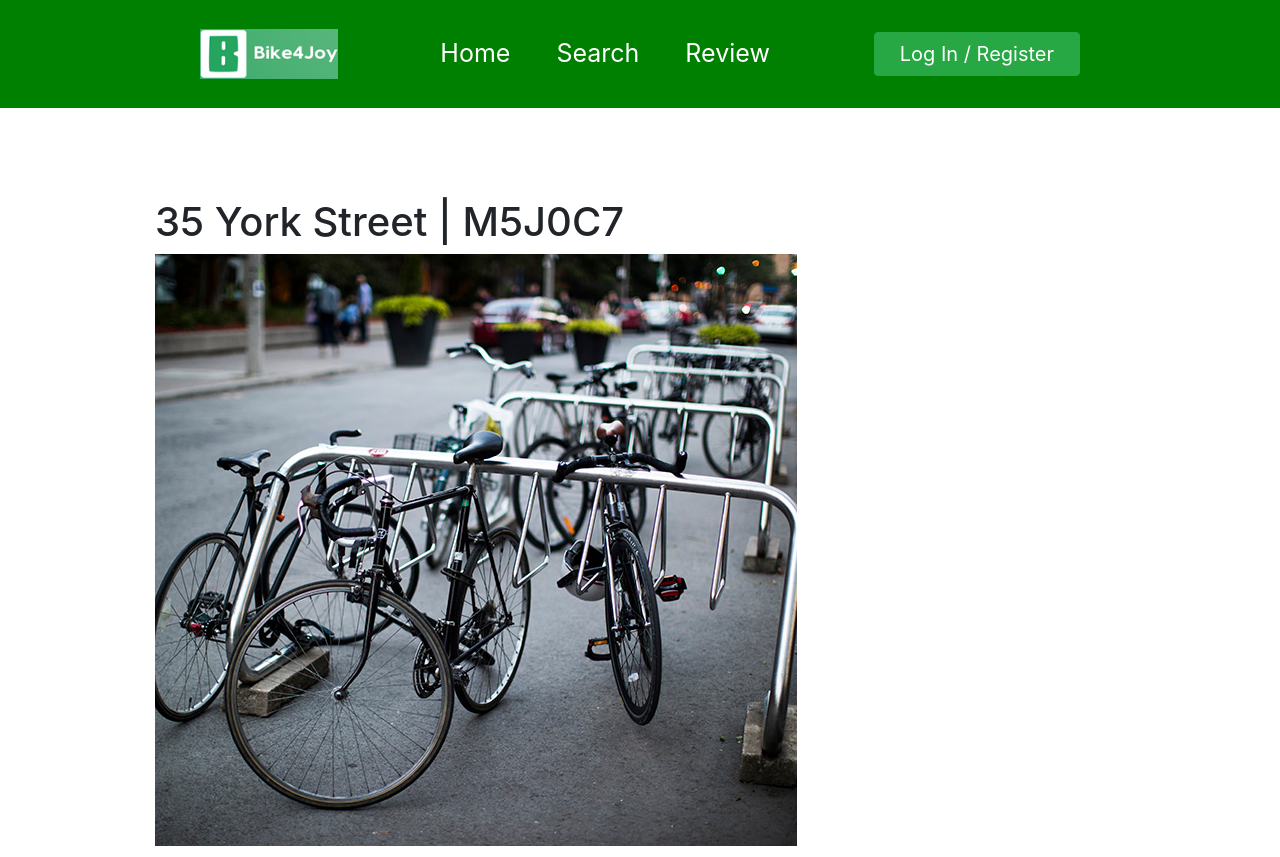
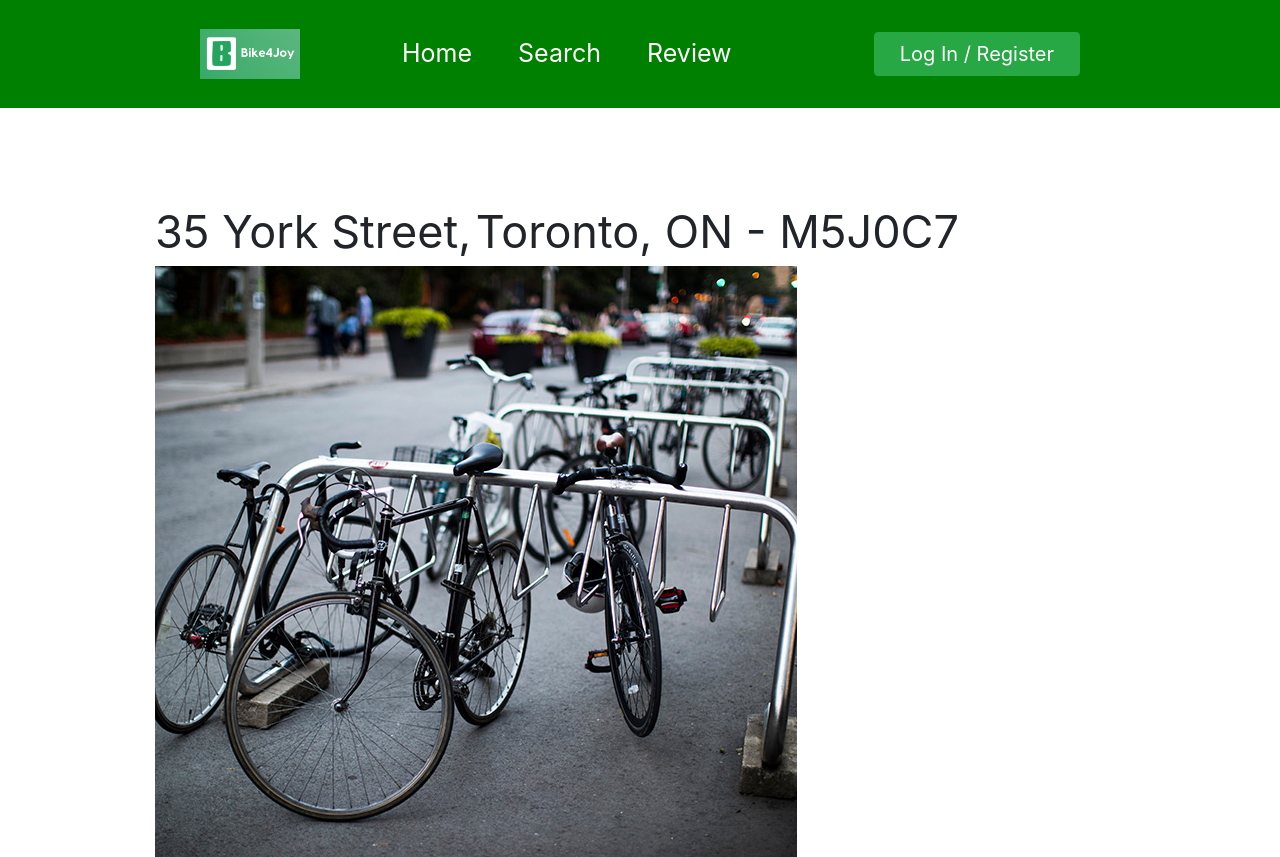
Before and after one commit to billsong0407/Bike4Joy, a PHP site: page /single-result.html in a window 1280 px wide. Shown: the top 857 px of the page. Run offline with PHP 8.4, Linux system fonts and the light colour scheme; some libraries are stand-ins or nearby versions.

Commit message:
add geo location microdata

```diff
--- a/assets/css/single-result.css
+++ b/assets/css/single-result.css
@@ -7,6 +7,10 @@
     margin-bottom: 90px;
     padding-bottom: 20px;
     clear: both;
+}
+
+.single-result-page .title{
+    font-size: 45px;
 }
 
 .image-container{
--- a/single-result.html
+++ b/single-result.html
@@ -60,8 +60,13 @@
             </div>
         </nav>
     </header>
-    <div class="container-fluid single-result-page">
-        <h1 class="title">35 York Street | M5J0C7</h1>
+    <div class="container-fluid single-result-page" itemscope itemprop="address" itemtype="https://schema.org/PostalAddress">
+        <span class="title" itemprop="streetAddress">35 York Street,</span>
+        <span class="title" itemprop="addressLocality"> Toronto, </span>
+        <span class="title" itemprop="addressRegion"> ON </span>
+        <span class="title"> - </span>
+        <span class="title" itemprop="postalCode">M5J0C7</span>
+        <br>
         <picture>
             <source media="(min-width:650px)" srcset="./assets/images/p1.jpg">
             <img src="./assets/images/p1.jpg" alt="bikes" style="width:auto;">
```
Also changed, not shown: assets/images/white-logo.png.
